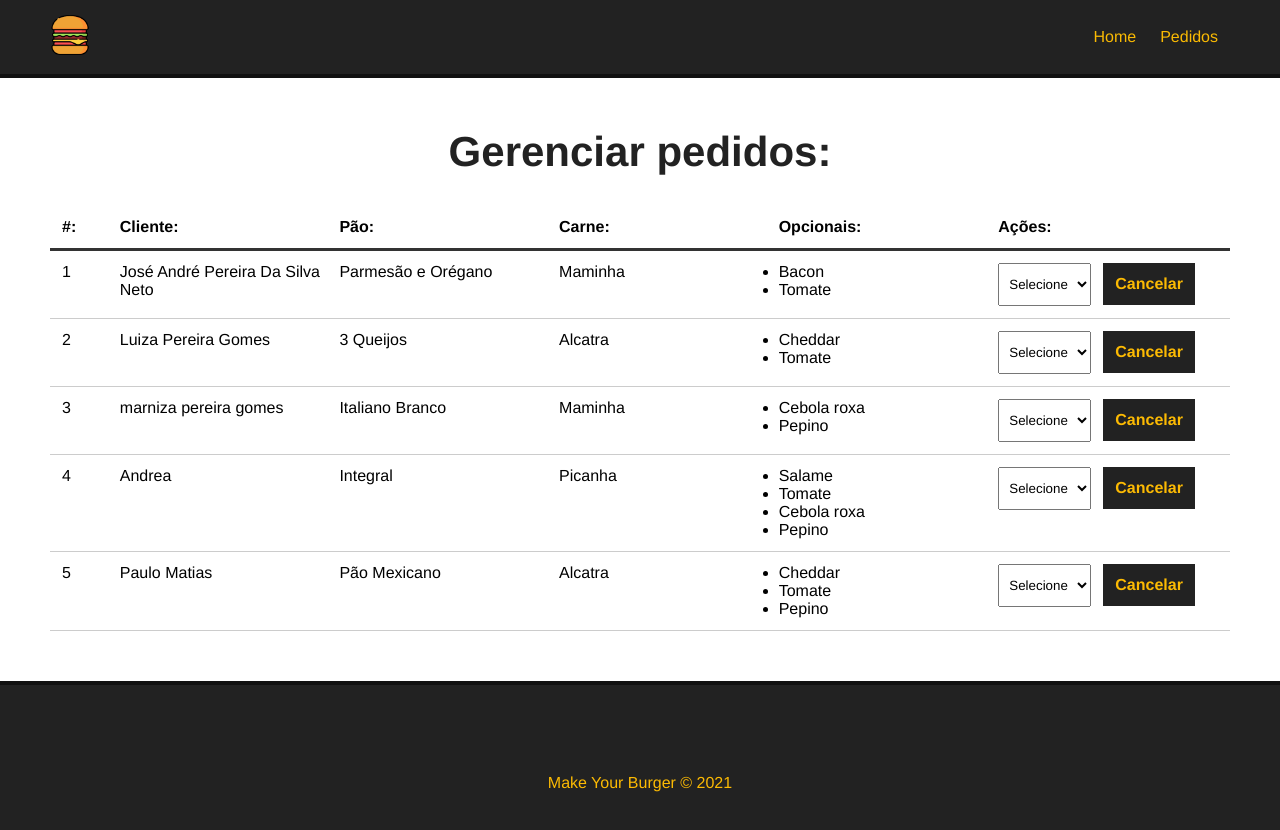
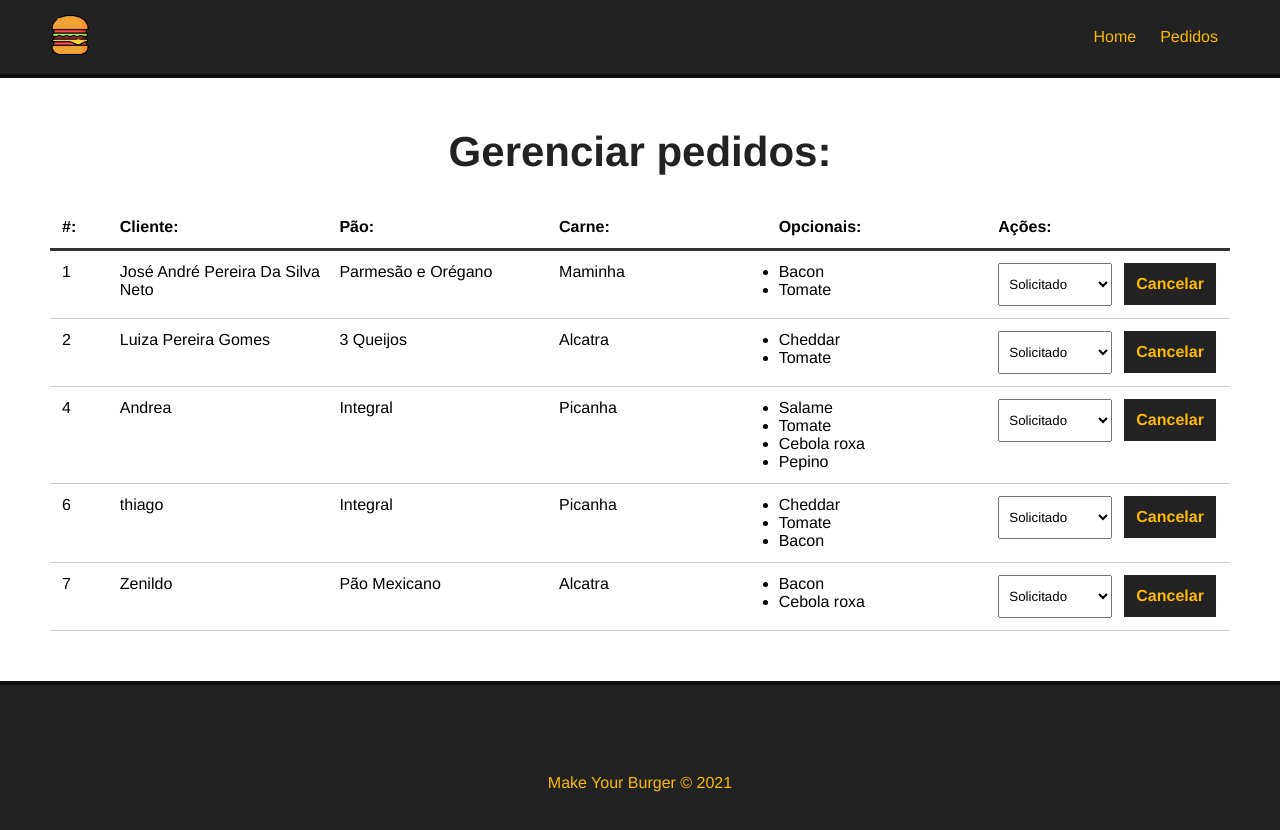
Before and after one commit to joseandre1706/Monte-seu-Burger, a Vue app: page /pedidos in a window 1280 px wide. Shown: the top 830 px of the page. Built offline with nearby package versions, Linux system fonts and the light colour scheme; data requests are answered from the project's data file.

Commit message:
adicionando função de remover pedidos

```diff
--- a/db/db.json
+++ b/db/db.json
@@ -105,17 +105,6 @@
       "id": 2
     },
     {
-      "nome": "marniza pereira gomes",
-      "carne": "Maminha",
-      "pao": "Italiano Branco",
-      "opcionais": [
-        "Cebola roxa",
-        "Pepino"
-      ],
-      "status": "Solicitado",
-      "id": 3
-    },
-    {
       "nome": "Andrea",
       "carne": "Picanha",
       "pao": "Integral",
@@ -129,16 +118,27 @@
       "id": 4
     },
     {
-      "nome": "Paulo Matias",
+      "nome": "thiago",
+      "carne": "Picanha",
+      "pao": "Integral",
+      "opcionais": [
+        "Cheddar",
+        "Tomate",
+        "Bacon"
+      ],
+      "status": "Solicitado",
+      "id": 6
+    },
+    {
+      "nome": "Zenildo",
       "carne": "Alcatra",
       "pao": "Pão Mexicano",
       "opcionais": [
-        "Cheddar",
-        "Tomate",
-        "Pepino"
+        "Bacon",
+        "Cebola roxa"
       ],
       "status": "Solicitado",
-      "id": 5
+      "id": 7
     }
   ]
 }
--- a/src/components/Dashboard.vue
+++ b/src/components/Dashboard.vue
@@ -26,8 +26,11 @@
         <div>
           <select name="status" class="status">
             <option value="">Selecione</option>
+            <option v-for="s in status" :key="s.id" value="s.tipo" :selected="burger.status == s.tipo">
+              {{ s.tipo }}
+            </option>
           </select>
-          <button class="delete-btn">Cancelar</button>
+          <button class="delete-btn" @click="deleteBurger(burger.id)">Cancelar</button>
         </div>
       </div>
     </div>
@@ -52,8 +55,29 @@
 
       this.burgers = data;
 
-      console.log(this.burgers);
       // resgatar os status
+      this.getStatus();
+
+    },
+    async getStatus(){
+
+      const req = await fetch("http://localhost:3000/status");
+
+      const data = await req.json();
+
+      this.status = data;
+
+    },
+    async deleteBurger(id){
+      const req = await fetch(`http://localhost:3000/burgers/${id}`, {
+        method: "DELETE"
+      });
+
+      const res = await req.json();
+
+      //mensagem
+
+      this.getPedidos();
     }
   },
   mounted(){
```
